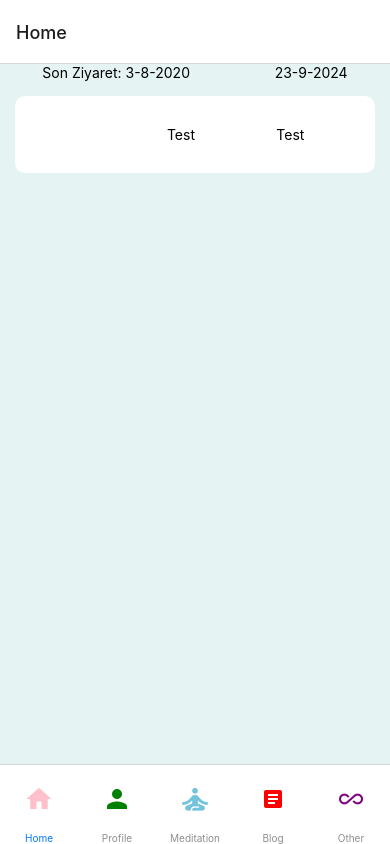
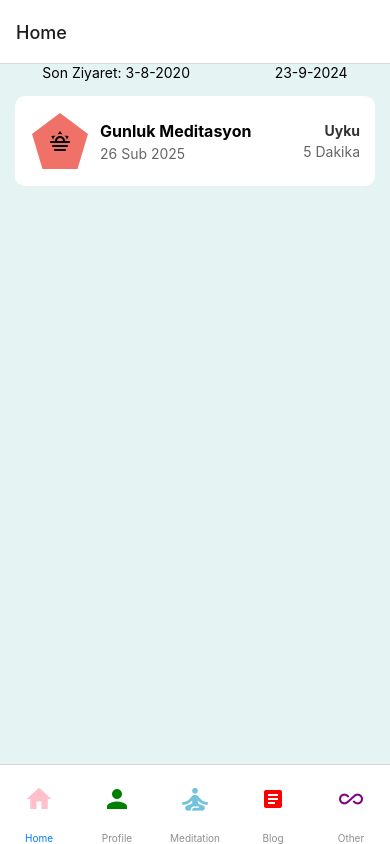
Before and after one commit to erenavar/meditation-app, a React Native app: screen /TabBar in a window 390 px wide. Built offline with nearby package versions, Linux system fonts and the light colour scheme.

Commit message:
create icon and display last meditation on home screen

```diff
--- /dev/null
+++ b/src/components/PentagonIcon.tsx
@@ -0,0 +1,31 @@
+import { View, StyleSheet } from "react-native";
+import { MaterialCommunityIcons } from "@expo/vector-icons";
+import Svg, { Polygon } from "react-native-svg";
+
+export const PentagonIcon = () => (
+  <View style={styles.container}>
+    <Svg width={70} height={70} viewBox="0 0 100 100" style={styles.pentagon}>
+      <Polygon points="50,10 90,40 75,90 25,90 10,40" fill="#F07167" />
+    </Svg>
+
+    <MaterialCommunityIcons
+      name="weather-sunset"
+      size={24}
+      color="black"
+      style={styles.icon}
+    />
+  </View>
+);
+
+const styles = StyleSheet.create({
+  container: {
+    width: 60,
+    height: 60,
+    alignItems: "center",
+    justifyContent: "center",
+  },
+  pentagon: {
+    position: "absolute",
+  },
+  icon: {},
+});
--- a/src/screens/homeScreen/HomeScreen.tsx
+++ b/src/screens/homeScreen/HomeScreen.tsx
@@ -1,7 +1,6 @@
 import React from "react";
 import { StyleSheet, Text, View } from "react-native";
-import MaterialCommunityIcons from "@expo/vector-icons/MaterialCommunityIcons";
-import Svg, { Polygon } from "react-native-svg";
+import { PentagonIcon } from "../../components/PentagonIcon";
 
 const HomeScreen = () => {
   let date = new Date();
@@ -14,10 +13,20 @@ const HomeScreen = () => {
         <Text>Son Ziyaret: 3-8-2020</Text>
         <Text>{today}</Text>
       </View>
-      <View style={styles.lastMeditation}>
-        <View></View>
-        <Text>Test</Text>
-        <Text>Test</Text>
+      <View style={styles.lastMeditationArea}>
+        <View style={styles.iconWrapper}>
+          <PentagonIcon />
+        </View>
+
+        <View style={styles.textContainer}>
+          <Text style={styles.mainText}>Gunluk Meditasyon</Text>
+          <Text style={styles.dateText}>26 Sub 2025</Text>
+        </View>
+
+        <View style={styles.rightTextContainer}>
+          <Text style={styles.categoryText}>Uyku</Text>
+          <Text style={styles.durationText}>5 Dakika</Text>
+        </View>
       </View>
     </View>
   );
@@ -34,12 +43,42 @@ const styles = StyleSheet.create({
     flexDirection: "row",
     justifyContent: "space-around",
   },
-  lastMeditation: {
+  lastMeditationArea: {
     backgroundColor: "#fff",
     margin: 15,
     borderRadius: 10,
     flexDirection: "row",
-    justifyContent: "space-around",
-    padding: 30,
+    alignItems: "center",
+    paddingVertical: 15,
+    paddingHorizontal: 15,
+    justifyContent: "space-between",
+  },
+  iconWrapper: {
+    marginRight: 10,
+  },
+  textContainer: {
+    flex: 1,
+  },
+  mainText: {
+    fontSize: 16,
+    fontWeight: "bold",
+    marginBottom: 4,
+  },
+  dateText: {
+    fontSize: 14,
+    color: "#666",
+  },
+  rightTextContainer: {
+    alignItems: "flex-end",
+  },
+  categoryText: {
+    fontSize: 14,
+    fontWeight: "bold",
+    marginBottom: 4,
+    color: "#333",
+  },
+  durationText: {
+    fontSize: 14,
+    color: "#666",
   },
 });
```
